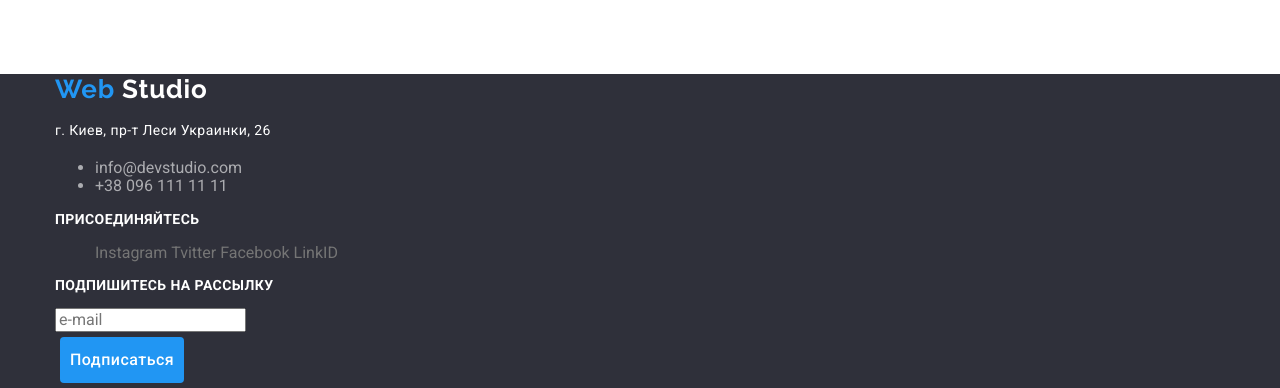
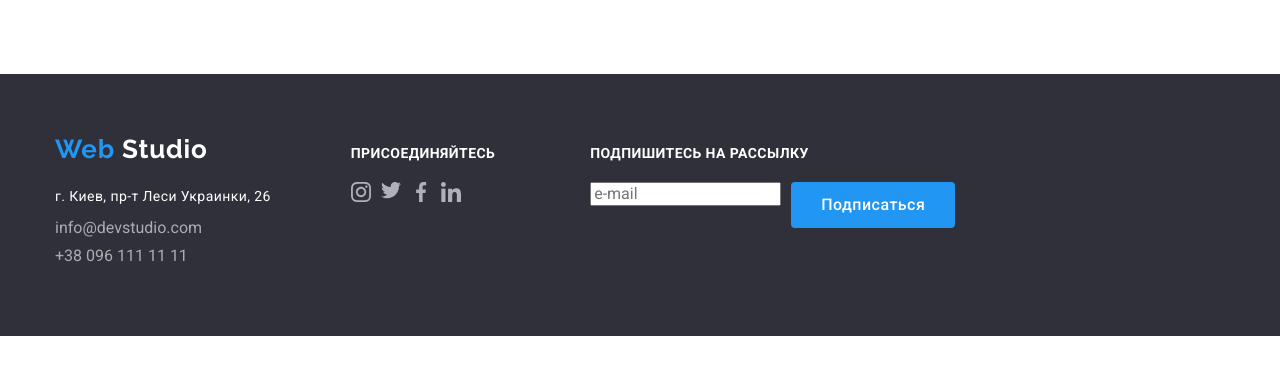
Before and after one commit to Kyreito/goit-markup-hw-03, a plain HTML site: page index.html in a window 1280 px wide. Shown: the part 2247-2635 px from the top of the page. After the commit the page ends 2583 px from the top, so only its background shows below. Drawn offline with Linux system fonts and the light colour scheme.

Commit message:
Зробив футер

```diff
--- a/css/style.css
+++ b/css/style.css
@@ -486,9 +486,58 @@ body {
   color: var(--primary-text-color);
 }
 
+/*Footer*/
+
+.footer-section {
+  padding-top: 60px;
+  padding-bottom: 60px;
+  background-color: var(--footer-backround-color);
+}
+
+.footer-section .container {
+  display: flex;
+}
+
+.footer-contacts {
+  margin-right: 80px;
+}
+
+.mailing {
+  margin-right: 0px;
+}
+
+.mailing-form {
+  display: flex;
+}
+
+.join-to-us {
+  margin-right: 95px;
+}
+
+.footer-btn {
+  margin-left: 10px;
+  padding-top: 10px;
+  padding-right: 30px;
+  padding-bottom: 10px;
+  padding-left: 30px;
+
+  background: var(--accent-color);
+  border: none;
+  border-radius: 4px;
+  font-weight: 500;
+  font-size: 16px;
+  line-height: 1.62em;
+  text-align: center;
+  letter-spacing: 0.03em;
+  color: var(--primary-white-color);
+  cursor: pointer;
+}
+
 /* footer logo*/
 
 .footer-logo {
+  display: block;
+  margin-bottom: 20px;
   font-family: var(--font-family-secondary);
   font-style: normal;
   font-weight: bold;
@@ -503,6 +552,7 @@ body {
 }
 
 .post-info {
+  margin-bottom: 10px;
   font-family: var(--font-family-main);
   font-weight: 400;
   font-size: 14px;
@@ -515,6 +565,7 @@ body {
 
 .footer-cantacts-link,
 .footer-contacts-item {
+  margin-bottom: 10px;
   color: rgba(255, 255, 255, 0.6);
 }
 
@@ -525,18 +576,17 @@ body {
 
 /* footer social links*/
 
-.footer-social-list,
-.footer-social-link-item {
-  color: var(--primary-text-color);
-  display: inline-flex;
+.footer-social-list {
+  display: flex;
 }
 
-.footer-social-link-item:hover,
-.footer-social-link-item:focus {
-  color: var(--accent-color);
+.footer-social-list-item:not(:last-child) {
+  margin-right: 10px;
 }
 
 .footer-title {
+  margin-bottom: 20px;
+  padding-top: 12px;
   font-family: var(--font-family-main);
   font-style: normal;
   font-weight: 700;
@@ -546,7 +596,3 @@ body {
   text-transform: uppercase;
   color: var(--primary-white-color);
 }
-
-.footer-container {
-  background-color: var(--footer-backround-color);
-}
--- a/index.html
+++ b/index.html
@@ -425,71 +425,63 @@
 
     <!--Footer-->
 
-    <footer class="footer-container">
+    <footer class="footer-section">
       <div class="container">
+        <div class="footer-contacts">
           <a href="/" lang="en" class="footer-logo" aria-label="Логотип">
-          <span class="footer-logo-color">Web</span> Studio</a
-        >
-        <p class="post-info">г. Киев, пр-т Леси Украинки, 26</p>
-        <ul>
+            <span class="footer-logo-color">Web</span> Studio</a>
+          <p class="post-info list">г. Киев, пр-т Леси Украинки, 26</p>
+          <ul class="list">
             <li class="footer-contacts-item">
-            <a href="mailto:info@devstudio.com" class="footer-cantacts-link"
-              >info@devstudio.com</a
-            >
+              <a href="mailto:info@devstudio.com" class="footer-cantacts-link">info@devstudio.com</a>
             </li>
             <li class="footer-contacts-item">
-            <a href="tel:+380961111111" class="footer-cantacts-link"
-              >+38 096 111 11 11</a
-            >
+              <a href="tel:+380961111111" class="footer-cantacts-link">+38 096 111 11 11</a>
             </li>
           </ul>
+        </div>
 
         <!--Соцсети-->
-
-        <p class="footer-title">Присоединяйтесь</p>
-        <ul>
-          <li class="footer-social-list">
-            <a
-              href="/"
-              aria-label="Ссылка на Instagram"
-              class="footer-social-link-item"
-              >Instagram</a
-            >
+       <div class="join-to-us">
+        <p class="footer-title list">Присоединяйтесь</p>
+        <ul class="footer-social-list list">
+          <li class="footer-social-list-item">
+            <a class="footer-social-wrapper" href="#" aria-label="Ссылка на Instagram" class="footer-social-link-item">
+              <img src="./img/socialicon/instagram.svg" alt="Instagram" />
+            </a>
           </li>
-          <li class="footer-social-list">
-            <a
-              href="/"
-              aria-label="Ссылка на Tvitter"
-              class="footer-social-link-item"
-              >Tvitter</a
-            >
+          <li class="footer-social-list-item">
+            <a class="footer-social-wrapper" href="/" aria-label="Ссылка на Tvitter" class="footer-social-link-item">
+              <img src="./img/socialicon/vector-twitter.svg" alt="Tvitter" />
+            </a>
           </li>
-          <li class="footer-social-list">
-            <a
-              href="/"
-              aria-label="Ссылка на Facebook"
-              class="footer-social-link-item"
-              >Facebook</a
-            >
+          <li class="footer-social-list-item">
+            <a class="hooter-social-wrapper" href="/" aria-label="Ссылка на Facebook" class="footer-social-link-item"><img
+                src="./img/socialicon/facebook.svg" alt="Facebook" />
+            </a>
           </li>
-          <li class="footer-social-list">
-            <a
-              href="/"
-              aria-label="Ссылка на LinkID"
-              class="footer-social-link-item"
-              >LinkID</a
-            >
+          <li class="footer-social-list-item">
+            <a class="footer-social-wrapper" href="/" aria-label="Ссылка на LinkID" class="footer-social-link-item"><img
+                src="./img/socialicon/linkedin.svg" alt="LinkID" />
+            </a>
           </li>
         </ul>
+       </div>
+
 
         <!--Россылка-->
 
+      <div class="mailing">
         <h2 hidden>Футер сайта</h2>
-        <p class="footer-title">Подпишитесь на рассылку</p>
+        <p class="footer-title list">Подпишитесь на рассылку</p>
+        <div class="mailing-form">
           <form>
             <span> <input type="email" name="email" placeholder="e-mail" /></span>
           </form>
-        <button type="submit" class="modal-btn">Подписаться</button>
+          <button class="footer-btn" type="submit" >Подписаться</button>
+        </div>
+
+      </div>
       </div>
     </footer>
   </body>
```
Lines whose indentation alone changed are shown as unchanged.
